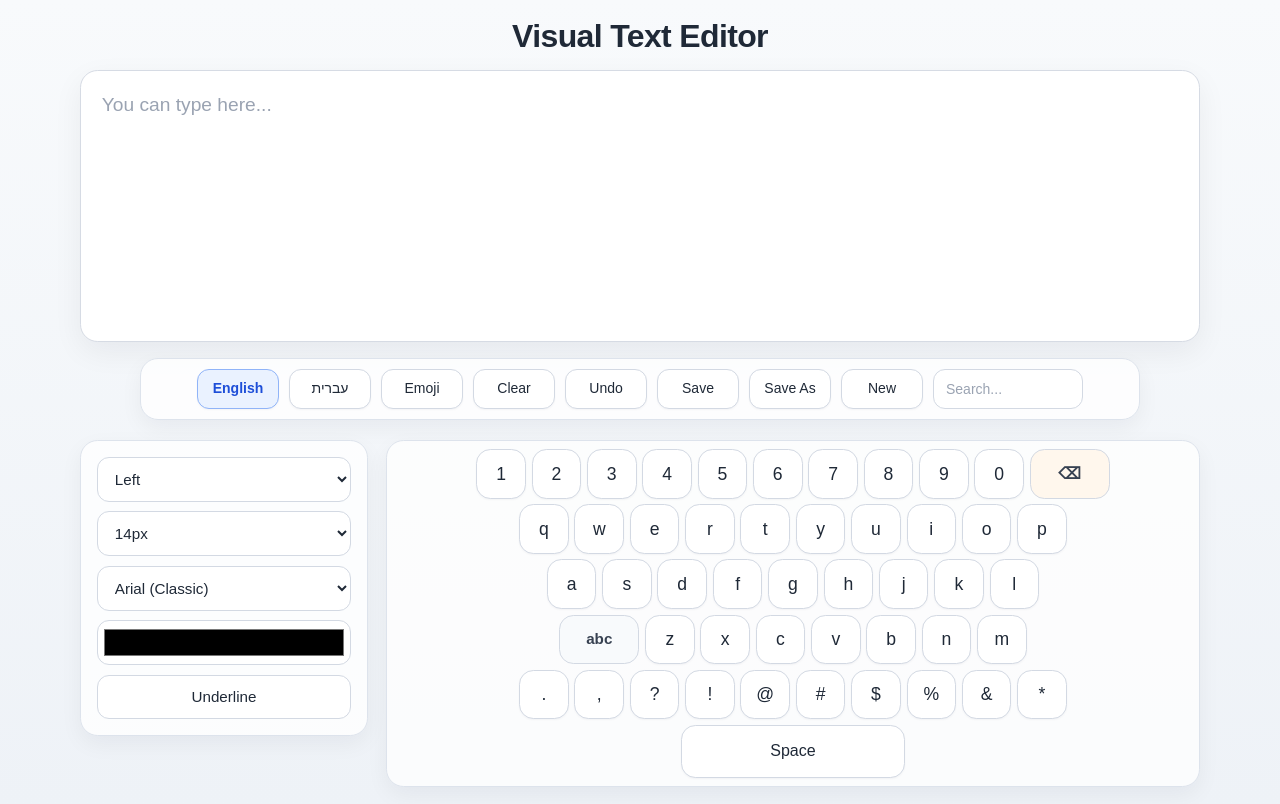
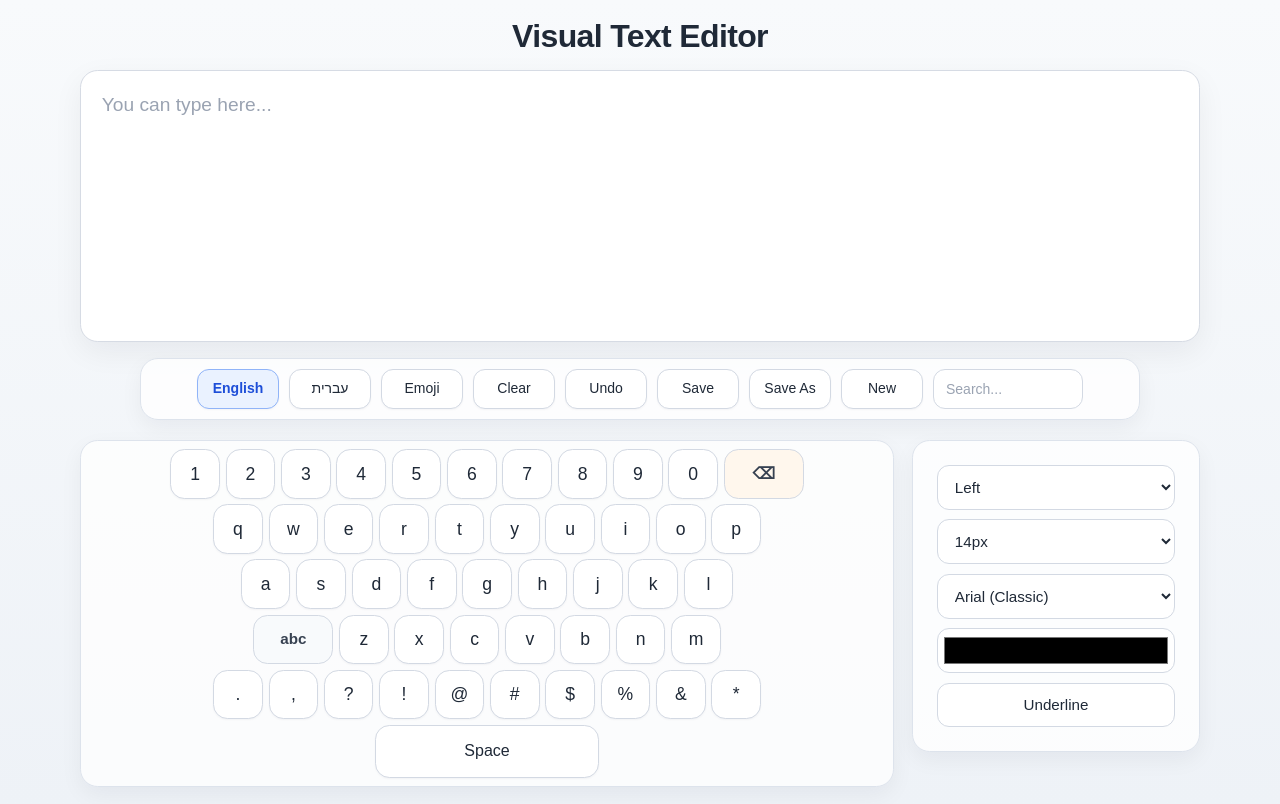
Before and after one commit to saraborgen1/fullstackproject-4, a Next.js app: page / in a window 1280 px wide. Built offline with nearby package versions, Linux system fonts and the light colour scheme.

Commit message:
סיום עיצוב

```diff
--- a/app/page.tsx
+++ b/app/page.tsx
@@ -336,7 +336,8 @@ export default function Page() {
     if (cleanFont.includes("georgia")) return "Georgia";
     if (cleanFont.includes("garamond")) return "Garamond";
     if (cleanFont.includes("courier new")) return "Courier New";
-    if (cleanFont.includes("brush script mt")) return "'Brush Script MT', cursive";
+    if (cleanFont.includes("brush script mt"))
+      return "'Brush Script MT', cursive";
     if (cleanFont.includes("comic sans ms")) return "Comic Sans MS";
     if (cleanFont.includes("impact")) return "Impact";
 
@@ -431,6 +432,11 @@ export default function Page() {
         />
 
         <div className={styles.keyboardArea}>
+          <Keyboard
+            onAddChar={handleAddChar}
+            onBackspace={handleBackspace}
+            language={language}
+          />
           <TextStyleTools
             currentStyle={currentStyle}
             onAlign={applyAlignment}
@@ -439,12 +445,6 @@ export default function Page() {
             onFontColor={applyFontColor}
             onUnderline={applyUnderline}
           />
-
-          <Keyboard
-            onAddChar={handleAddChar}
-            onBackspace={handleBackspace}
-            language={language}
-          />
         </div>
       </div>
     </main>
--- a/styles/TextStyleTools.module.css
+++ b/styles/TextStyleTools.module.css
@@ -5,7 +5,7 @@
   width: 100%;
   min-width: 15rem;
   max-width: 18rem;
-  padding: 1rem;
+  padding: 1.5rem;
   background-color: rgba(255, 255, 255, 0.82);
   border: 1px solid #dde3ec;
   border-radius: 1.1rem;
```
